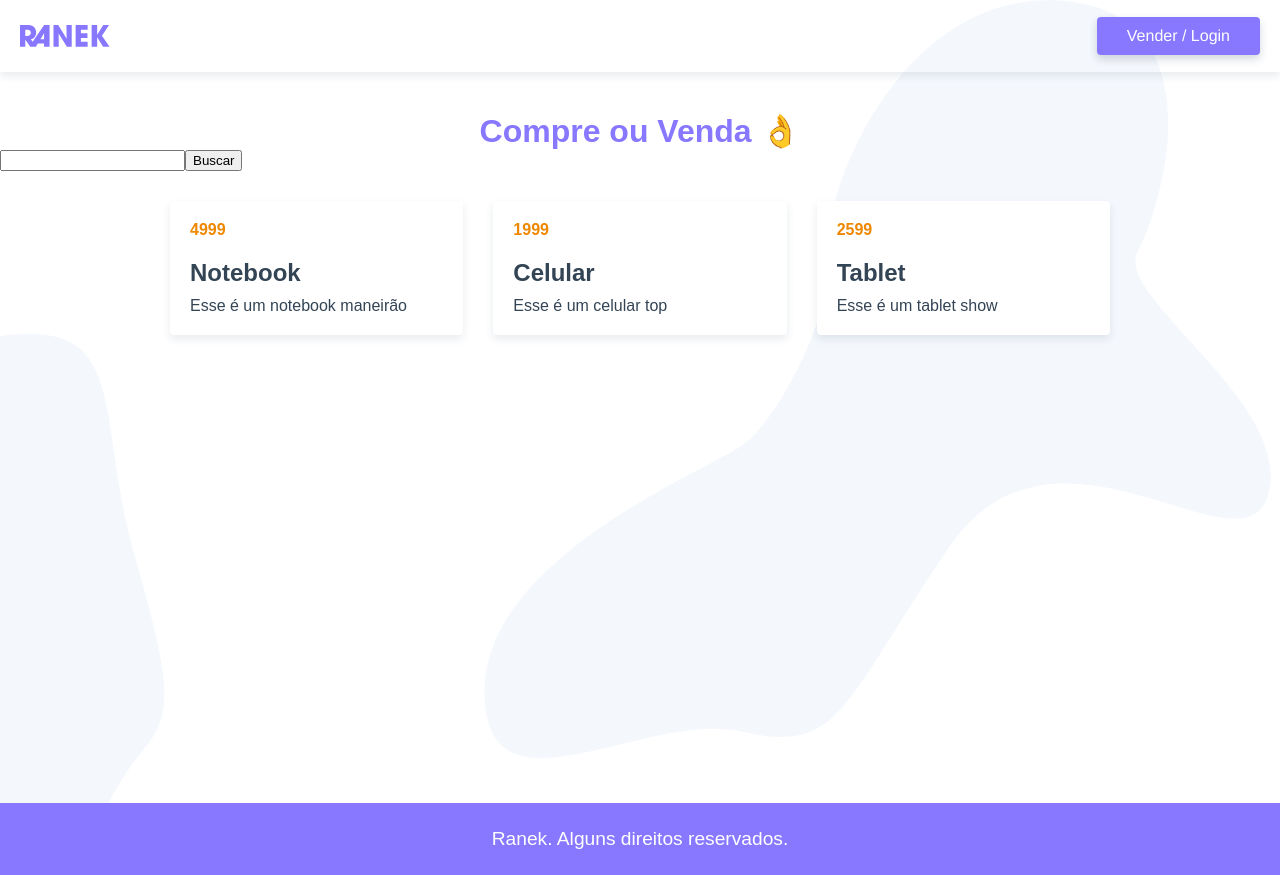
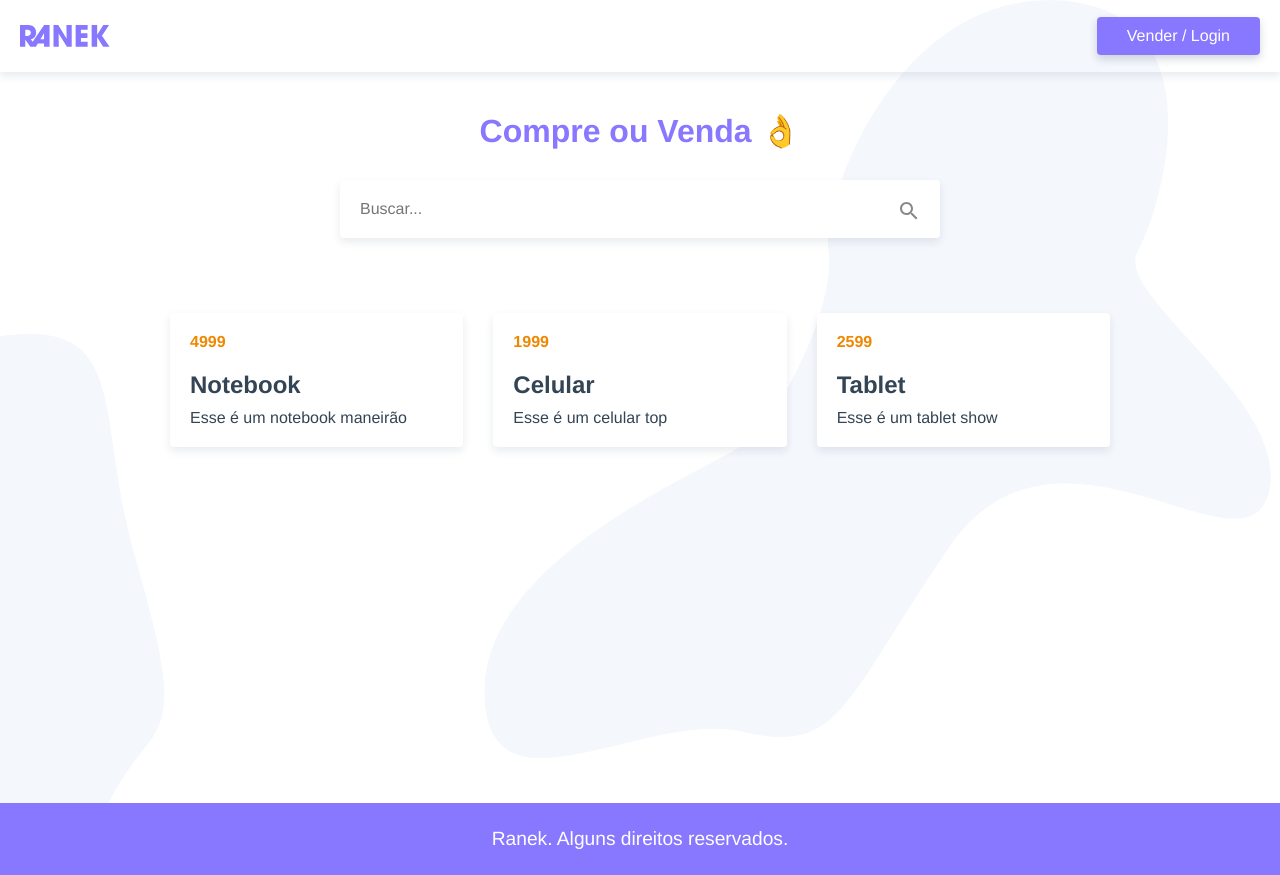
Before and after one commit to diglopes/ranek-vue, a Vue app: page / in a window 1280 px wide. Built offline with nearby package versions, Linux system fonts and the light colour scheme; data requests are answered from the project's data file.

Commit message:
Set styles to input field and text area

```diff
--- a/src/App.vue
+++ b/src/App.vue
@@ -26,7 +26,9 @@ export default {
 :root {
   --color-primary: #87f;
   --color-text: #345;
-  --color-accent: #e80
+  --color-accent: #e80;
+
+  --ff: "Avenir", Helvetica, Arial, sans-serif;
 }
 
 * {
@@ -41,7 +43,7 @@ body, ul, li, h1, p {
 ul {list-style: none;}
 
 body {
-  font-family: "Avenir", Helvecontenttica, Arial, sans-serif;
+  font-family: var(--ff);
   color: var(--color-text);
   background: url('./assets/pattern.svg') repeat top;
 }
@@ -54,6 +56,25 @@ a {
 img {
   max-width: 100%;
   display: block;
+}
+
+input, textarea {
+  border-radius: 4px;
+  border: none;
+  padding: 15px;
+  box-shadow: 0 4px 8px rgba(30, 60, 90, 0.1);
+  transition: all .3s;
+  border: 1px solid white;
+  font-size: 1rem;
+  font-family: var(--ff);
+  margin-bottom: 15px;
+}
+
+input:hover,
+textarea:hover,
+input:focus,
+textarea:focus {
+  border-color: var(--color-primary);
 }
 
 #app {
@@ -77,7 +98,7 @@ main {
   box-shadow: 0 4px 8px rgba(30, 60, 90, 0.2);
   transition: all 0.3s;
   border: none;
-  font-family: "Avenir", Helvetica, Arial, sans-serif;
+  font-family: var(--ff);
   cursor: pointer;
 }
 
--- a/src/components/ProductsSearch.vue
+++ b/src/components/ProductsSearch.vue
@@ -1,7 +1,13 @@
 <template>
   <form @submit.prevent="searchProducts">
-    <input type="text" name="search" id="search" v-model="searchTerm">
-    <input type="submit" value="Buscar">
+    <input
+      type="text"
+      name="search"
+      id="search"
+      v-model="searchTerm"
+      placeholder="Buscar..."
+    >
+    <input id="search-button" type="submit" value="Buscar">
   </form>
 </template>
 
@@ -18,3 +24,38 @@ export default {
   },
 };
 </script>
+
+<style scoped>
+form {
+  max-width: 600px;
+  margin: 30px auto 60px auto;
+  position: relative;
+}
+
+#search {
+  width: 100%;
+  padding: 20px;
+  border: none;
+}
+
+#search:focus,
+#search:hover {
+  outline: none;
+  transform: scale(1.1);
+  box-shadow: 0 6px 12px rgba(30, 60, 90, 0.2);
+}
+
+#search-button {
+  width: 62px;
+  height: 62px;
+  display: block;
+  background: url('../assets/search.svg') no-repeat center center;
+  text-indent: -200px;
+  border: none;
+  cursor: pointer;
+  position: absolute;
+  top: 0;
+  right: 0;
+  box-shadow: none;
+}
+</style>
```
